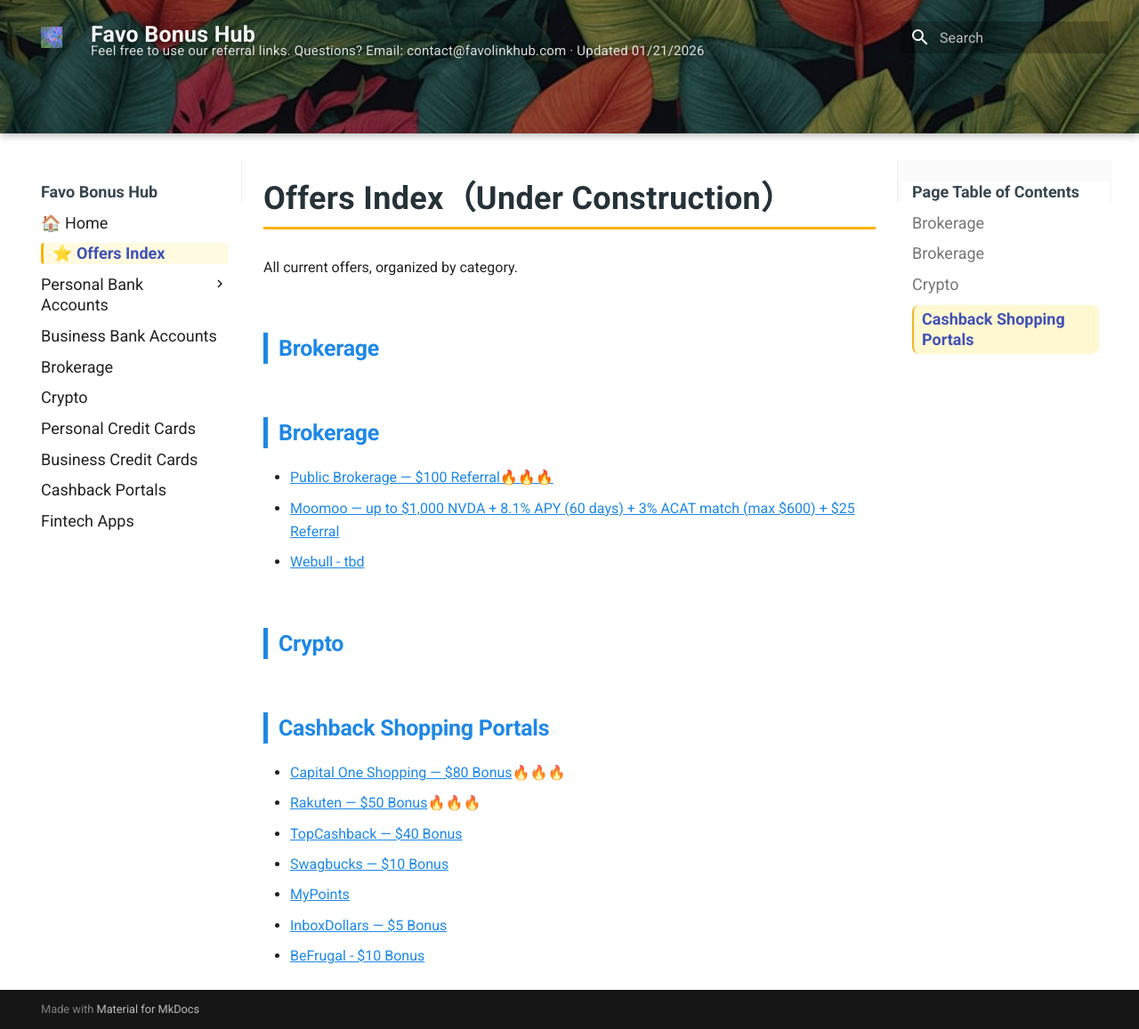
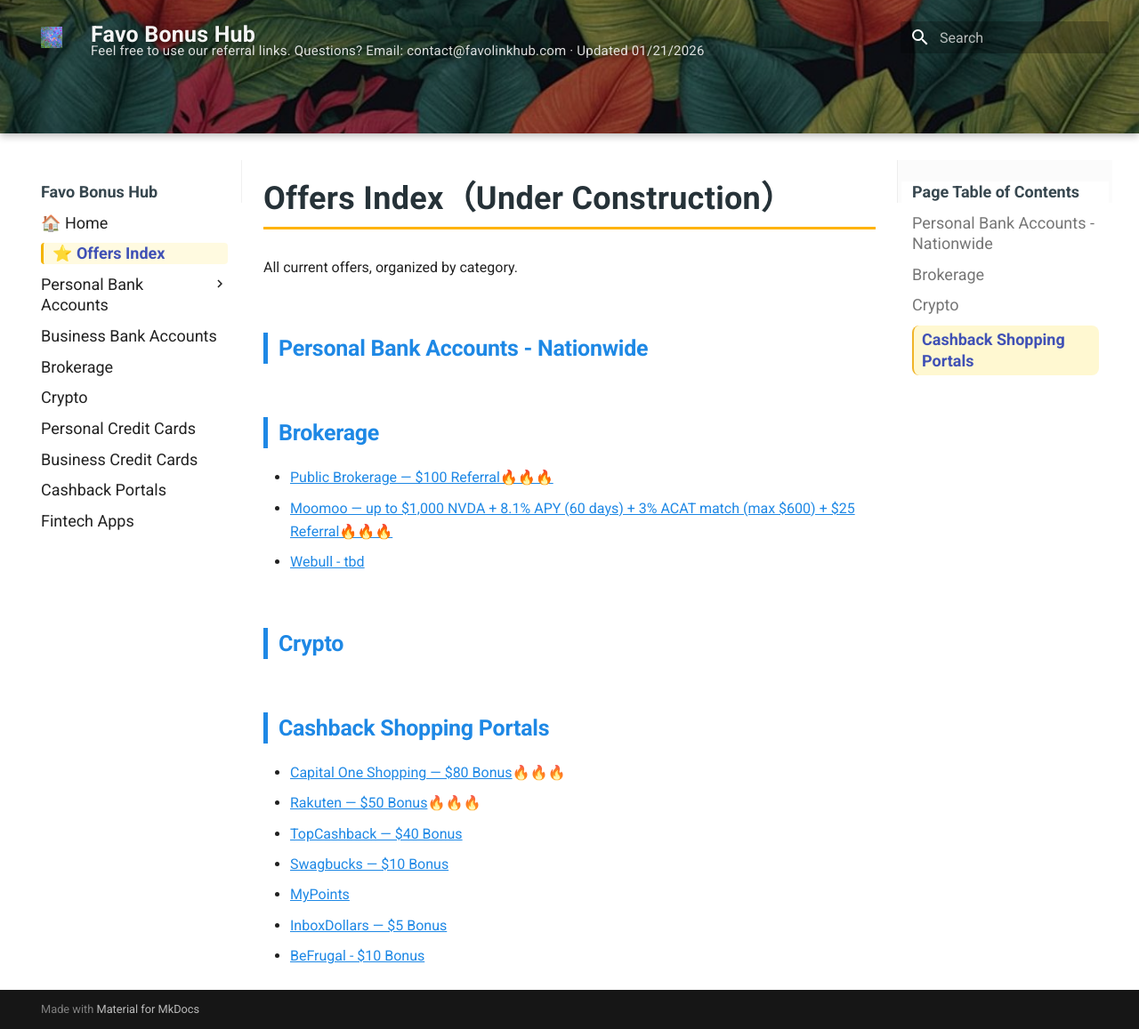
Before and after one commit to whispersofzephyr/favolinkhub-site, an MkDocs documentation site: the page built from docs/offers-index.md, in a window 1280 px wide and 1157 px high. Shown: the whole window at 89% size. Built offline with MkDocs 1.6.1 and Material for MkDocs 9.7.7, drawn with Linux system fonts in a browser that asks for light colours.

Commit message:
Update offers-index.md

```diff
--- a/docs/offers-index.md
+++ b/docs/offers-index.md
@@ -6,12 +6,12 @@ title: Offers Index
 
 All current offers, organized by category.
 
-## Brokerage
+## Personal Bank Accounts - Nationwide
 
 ## Brokerage
 
 - [Public Brokerage — $100 Referral🔥🔥🔥](brokerage.md#br-public)
-- [Moomoo — up to $1,000 NVDA + 8.1% APY (60 days) + 3% ACAT match (max $600) + $25 Referral](brokerage.md#br-moomoo)
+- [Moomoo — up to $1,000 NVDA + 8.1% APY (60 days) + 3% ACAT match (max $600) + $25 Referral🔥🔥🔥](brokerage.md#br-moomoo)
 - [Webull - tbd](brokerage.md#br-webull)
 
 ## Crypto
```
